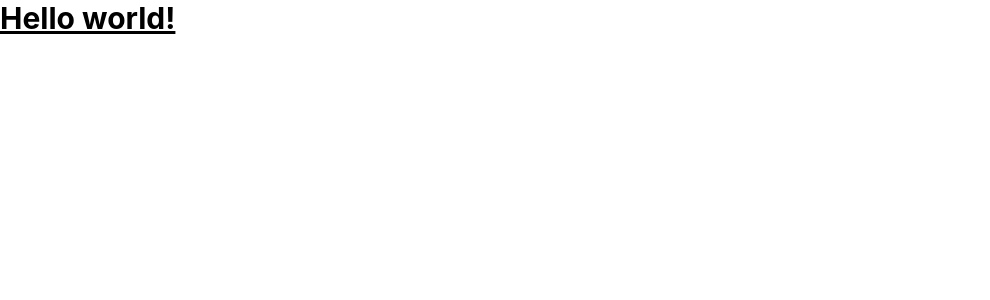
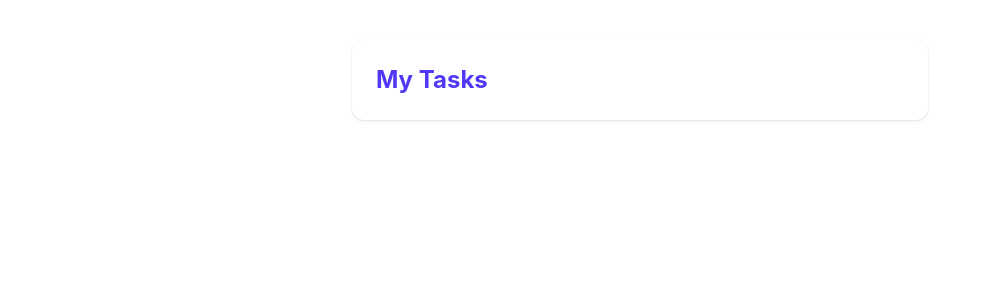
Before and after one commit to ashad0806/Task-Manager, a React (Vite) app: page / in a window 1280 px wide. Shown: the top 300 px of the page, without its empty margins (0-990 px from the left). Built offline with nearby package versions, Linux system fonts and the light colour scheme.

Commit message:
Add localStorage Helpers & useLocalStorage Hook

```diff
--- a/src/App.jsx
+++ b/src/App.jsx
@@ -1,19 +1,9 @@
-import { useState } from 'react'
-import heroImg from './assets/hero.png'
-import reactLogo from './assets/react.svg'
-import viteLogo from './assets/vite.svg'
-import './App.css'
-
 function App() {
-  const [count, setCount] = useState(0)
-
   return (
-    <>
-      <h1 class="text-3xl font-bold underline">
-    Hello world!
-  </h1>
-    </>
-  )
+    <main className="mx-auto mt-10 max-w-xl rounded-xl bg-white p-6 shadow">
+      <h1 className="text-2xl font-bold text-indigo-600">My Tasks</h1>
+    </main>
+  );
 }
 
-export default App
+export default App;
```
Also changed, not shown: src/components/FilterBar.jsx (added), src/components/Stats.jsx (added), src/components/TaskForm.jsx (added), src/components/TaskItem.jsx (added), src/components/TaskList.jsx (added), src/hooks/useLocalStorage.js (added), src/utils/storage.js (added).
